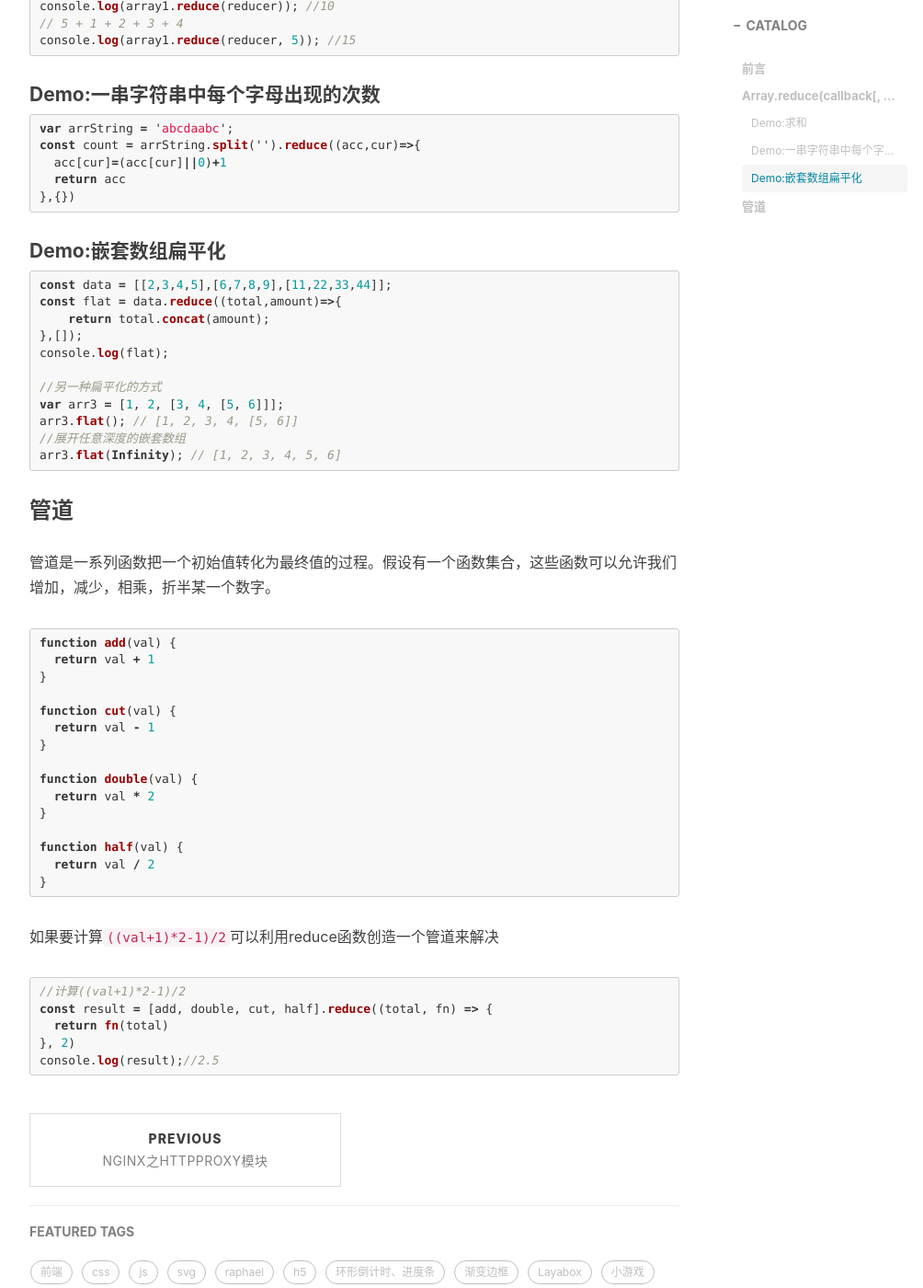
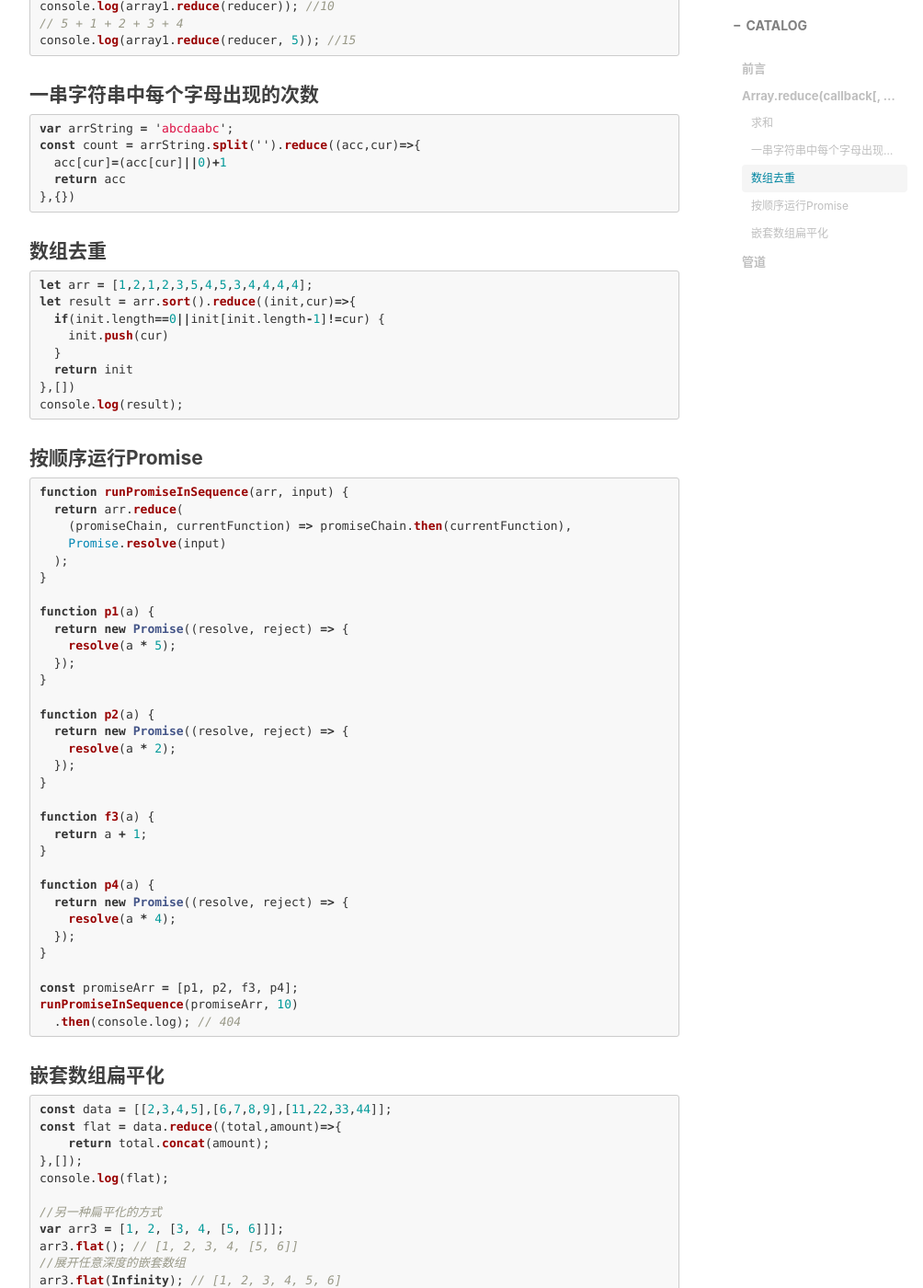
Before and after one commit to IdeaEcho/IdeaEcho.github.io, a Jekyll site: the page built from _posts/2019-2-5-reduce.md, in a window 1280 px wide and 1400 px high, scrolled down 1293 px. Shown: the whole window at 92% size, without its empty margins (233-1237 px from the left). Built offline with Jekyll 4.4.1, drawn with Linux system fonts in a browser that asks for light colours; nearby versions of some CDN libraries; comment, search, counter and statistics services are not loaded; some of the changed text lies outside the part shown.

Commit message:
fix:JavaScript的reduce管道

````diff
--- a/_posts/2019-4-15-reduce.md
+++ b/_posts/2019-2-5-reduce.md
@@ -29,7 +29,7 @@ initialValue (初始值 可选)
 
 作为第一次调用 callback函数时的第一个参数的值。 如果没有提供初始值，则将使用数组中的第一个元素。在没有初始值的空数组上调用 reduce 将报错。初始值为空数组输出结果为数组。
 
-#### Demo:求和
+#### 求和
 ```js
 const array1 = [1, 2, 3, 4];
 const reducer = (acc, cur) => acc + cur;
@@ -40,7 +40,7 @@ console.log(array1.reduce(reducer)); //10
 console.log(array1.reduce(reducer, 5)); //15
 ```
 
-#### Demo:一串字符串中每个字母出现的次数
+#### 一串字符串中每个字母出现的次数
 ```js
 var arrString = 'abcdaabc';
 const count = arrString.split('').reduce((acc,cur)=>{
@@ -48,8 +48,55 @@ const count = arrString.split('').reduce((acc,cur)=>{
   return acc
 },{})
 ```
+#### 数组去重
+```js
+let arr = [1,2,1,2,3,5,4,5,3,4,4,4,4];
+let result = arr.sort().reduce((init,cur)=>{
+  if(init.length==0||init[init.length-1]!=cur) {
+    init.push(cur)
+  }
+  return init
+},[])
+console.log(result);
+```
 
-#### Demo:嵌套数组扁平化
+#### 按顺序运行Promise
+```js
+function runPromiseInSequence(arr, input) {
+  return arr.reduce(
+    (promiseChain, currentFunction) => promiseChain.then(currentFunction),
+    Promise.resolve(input)
+  );
+}
+
+function p1(a) {
+  return new Promise((resolve, reject) => {
+    resolve(a * 5);
+  });
+}
+
+function p2(a) {
+  return new Promise((resolve, reject) => {
+    resolve(a * 2);
+  });
+}
+
+function f3(a) {
+  return a + 1;
+}
+
+function p4(a) {
+  return new Promise((resolve, reject) => {
+    resolve(a * 4);
+  });
+}
+
+const promiseArr = [p1, p2, f3, p4];
+runPromiseInSequence(promiseArr, 10)
+  .then(console.log); // 404
+```
+
+#### 嵌套数组扁平化
 ```js
 const data = [[2,3,4,5],[6,7,8,9],[11,22,33,44]];
 const flat = data.reduce((total,amount)=>{
````
